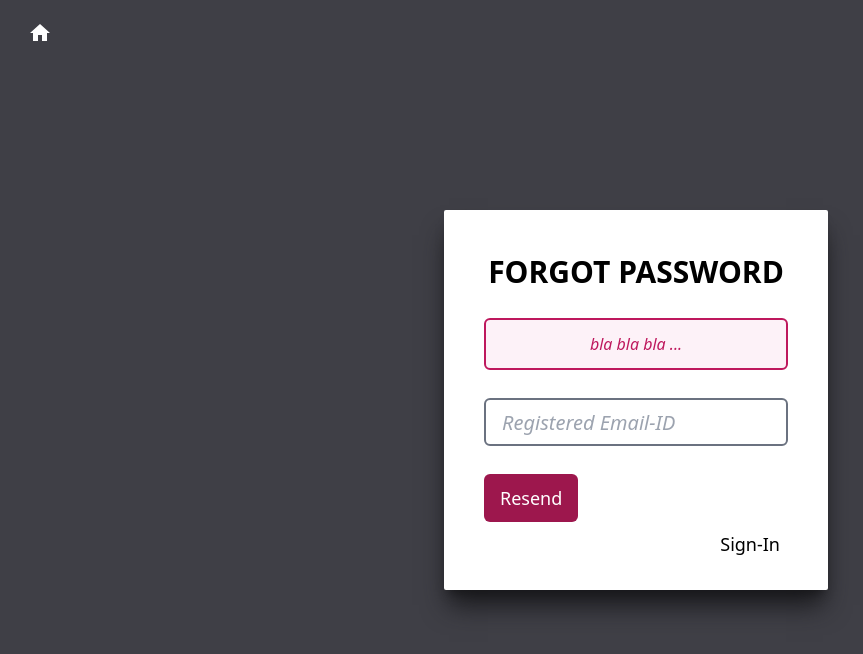
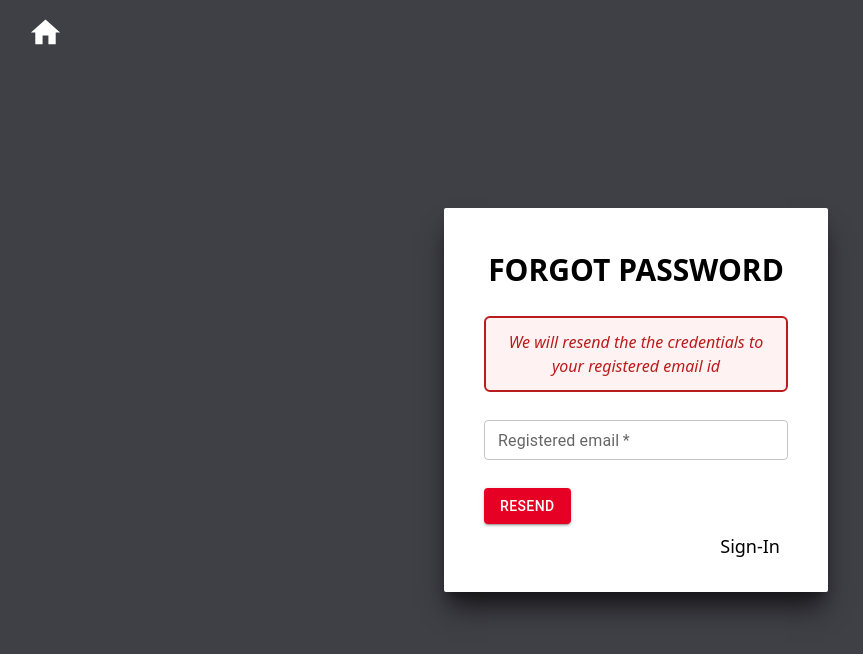
Before and after one commit to Cloud-Tech-Team/ams-front-final, a React (Create React App) app: page /login in a window 1280 px wide. Both pictures are taken after a click on the element "Forgot Password!". Shown: the top 654 px of the page, without its empty margins (4-867 px from the left). Built offline with nearby package versions, Linux system fonts and the light colour scheme.

Commit message:
mui-sign-in

```diff
--- a/src/Login.js
+++ b/src/Login.js
@@ -3,6 +3,7 @@ import { Link, Navigate, Route, useNavigate } from 'react-router-dom'
 import { useState } from 'react';
 import axios from 'axios';
 import HomeIcon from '@mui/icons-material/Home';
+import { Button ,TextField } from '@mui/material';
 
 const Login = () => {
   const [ForgotPassword, setForgotPassword] = useState(false);
@@ -37,7 +38,7 @@ const Login = () => {
     <div className="min-w-screen relative  h-screen flex items-center justify-center bg-zinc-700">
       <div className="w-full top-1 h-14 absolute z-20 flex items-center justify-between px-8">
         <Link to="/">
-        <HomeIcon color="white"/>
+        <HomeIcon fontSize='large' color="white"/>
         </Link>
       </div>
       {ForgotPassword ? (
@@ -49,23 +50,25 @@ const Login = () => {
             Forgot Password
           </p>
           <div className="w-full mt-5 space-y-7 p-2 h-auto ">
-            <p className="h-auto text-center w-full border-[2px] text-pink-700 bg-pink-50 rounded-md p-3 text-md border-pink-700 italic ">
-              bla bla bla ...
+            <p className="h-auto text-center w-full border-[2px] text-red-700 bg-red-50 rounded-md p-3 text-md border-red-700 italic ">
+              We will resend the the credentials to your registered email id
             </p>
-            <input
-              placeholder="Registered Email-ID"
+            <TextField
+            required
+              label="Registered email"
               type="email"
-              className="h-12 w-full border-[2px] rounded-md pl-4 text-xl focus:outline-none focus:border-pink-500 italic border-gray-500"
-            />
-            <button className="w-auto px-4 text-white text-lg rounded-md hover:bg-pink-700 bg-pink-800 h-12">
-              Resend
-            </button>
+              id="email-id"
+              size="small"
+              fullWidth />
+           <Button variant='contained'>
+                Resend
+            </Button>
           </div>
           <p
             onClick={() => {
               setForgotPassword(!ForgotPassword);
             }}
-            className="text-right cursor-pointer hover:text-pink-700 text-lg mr-4 "
+            className="text-right cursor-pointer hover:text-red-700 text-lg mr-4 "
           >
             Sign-In
           </p>
@@ -74,31 +77,35 @@ const Login = () => {
         <form
           action=""
           onSubmit={Login}
-          className="w-80 sm:w-96 p-4 sm:p-8  h-96 absolute z-20 shadow-xl rounded-sm shadow-zinc-900 bg-white"
+          className="w-80 sm:w-[350px] p-4 sm:p-8  h-auto absolute z-20 shadow-xl rounded-sm shadow-zinc-900 bg-white"
         >
           <p className="text-4xl mt-3 text-center sm:font-semibold">SIGN-IN</p>
           <div className="w-full mt-5 space-y-8 p-2 h-auto ">
-            <input
-              placeholder="Registration No."
+          <TextField
+            required
+              label="Registration No."
               type="text"
               id="userID"
-              className="h-12 w-full border-[2px] rounded-md pl-4 text-xl focus:outline-none focus:border-pink-500 italic border-gray-500"
+              size="small"
+              fullWidth />
+            <TextField
+            required
+              label="Password"
+              type="password"
+              id="password"
+              varient="outlined"
+              size='small'
+              fullWidth
             />
-            <input
-              placeholder="Password"
-              type="text"
-              id="password"
-              className="h-12 w-full border-[2px] rounded-md pl-4 text-xl focus:outline-none focus:border-pink-500 italic border-gray-500"
-            />
-            <div className='w-24 px-4 py-2 text-white text-lg rounded-md hover:bg-pink-700 bg-pink-800' onClick={handlelogin}>
+            <Button variant='contained' onClick={handlelogin}>
                 Sign-In
-            </div>
+            </Button>
           </div>
           <p
             onClick={() => {
               setForgotPassword(!ForgotPassword);
             }}
-            className="text-right cursor-pointer hover:text-pink-700 text-lg mr-4 "
+            className="text-right cursor-pointer hover:text-red-700 text-lg mr-4 "
           >
             Forgot Password!
           </p>
```
